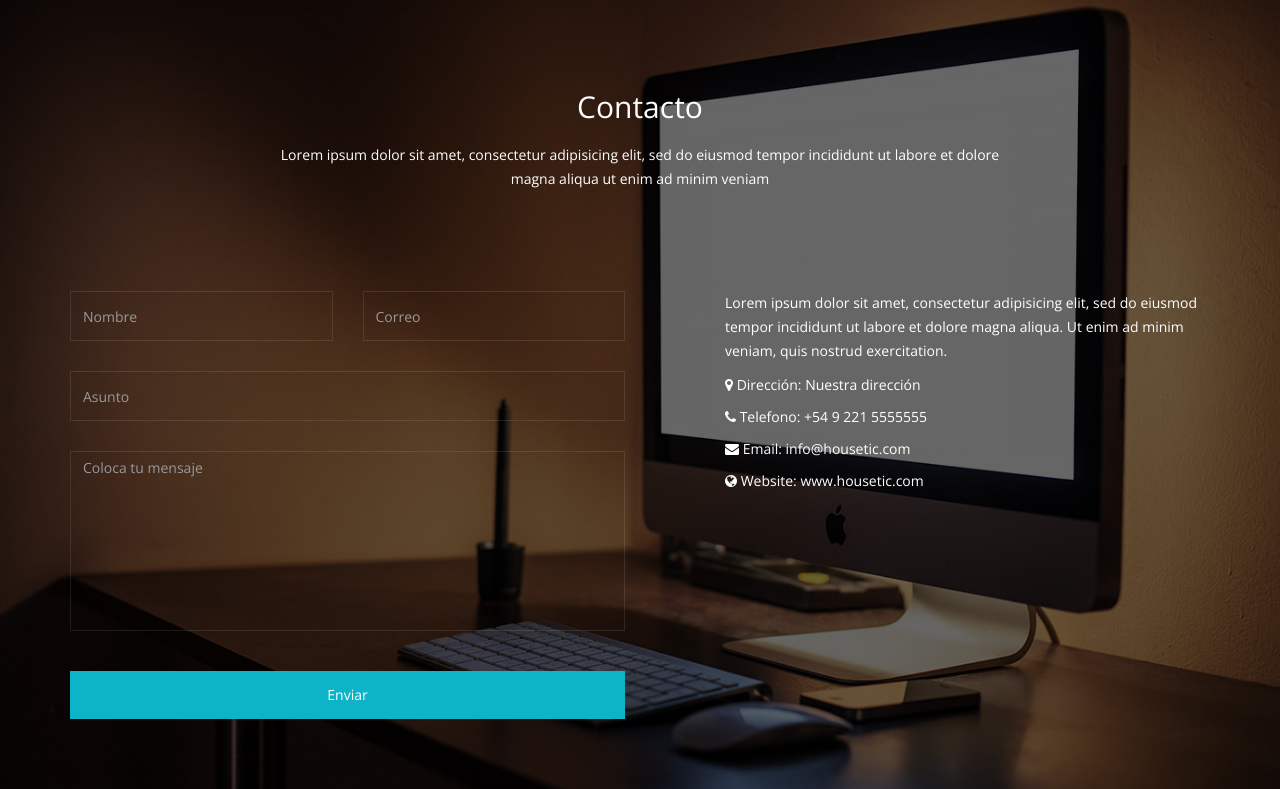
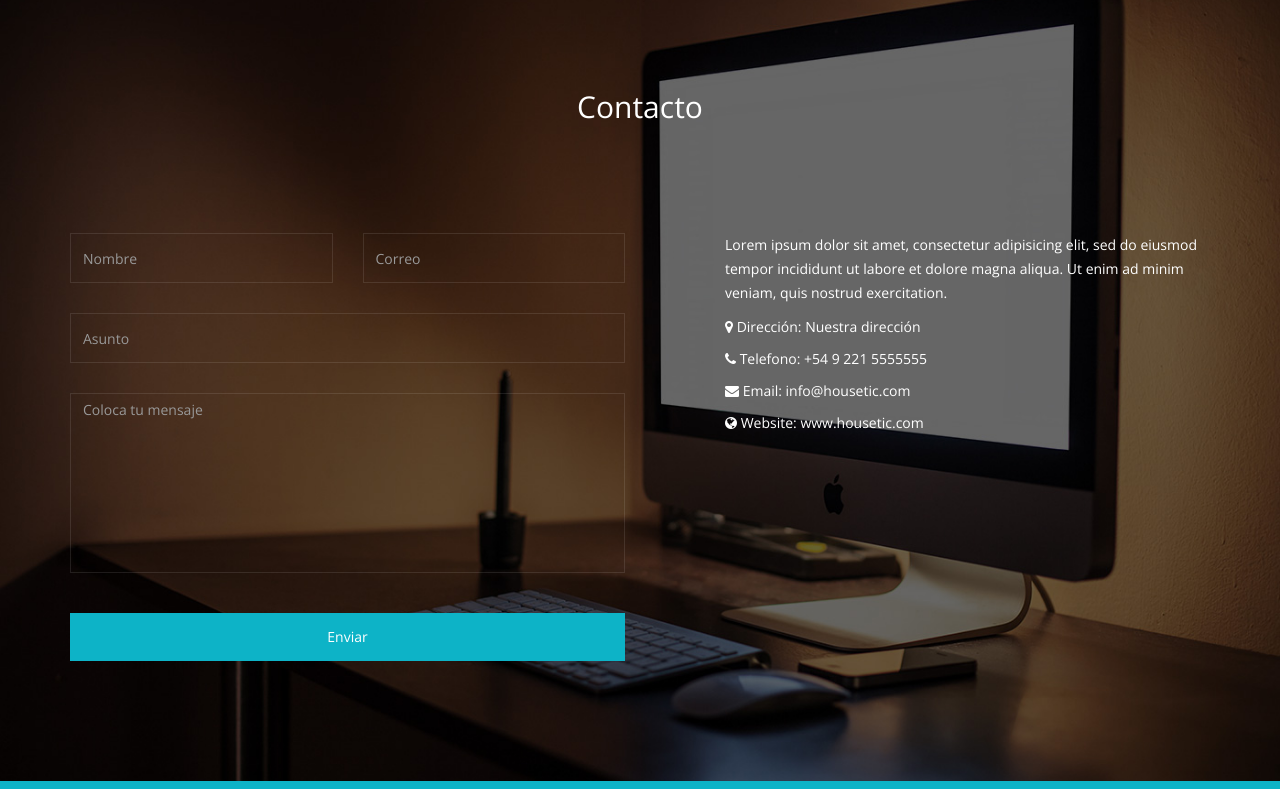
Before and after one commit to EmaBord/housetic, a plain HTML site: page template/index.html in a window 1280 px wide. Shown: the part 3966-4755 px from the top of the page. Drawn offline with nearby package versions, Linux system fonts and the light colour scheme; some packages are replaced by stand-ins of ours.

Commit message:
sacando chamuyo y probando si actualiza el server

```diff
--- a/template/index.html
+++ b/template/index.html
@@ -618,7 +618,7 @@
         <div class="row">
           <div class="heading text-center col-sm-8 col-sm-offset-2 wow fadeInUp" data-wow-duration="1000ms" data-wow-delay="300ms">
             <h2>Contacto</h2>
-            <p>Lorem ipsum dolor sit amet, consectetur adipisicing elit, sed do eiusmod tempor incididunt ut labore et dolore magna aliqua ut enim ad minim veniam</p>
+
           </div>
         </div>
         <div class="contact-form wow fadeIn" data-wow-duration="1000ms" data-wow-delay="600ms">
```
